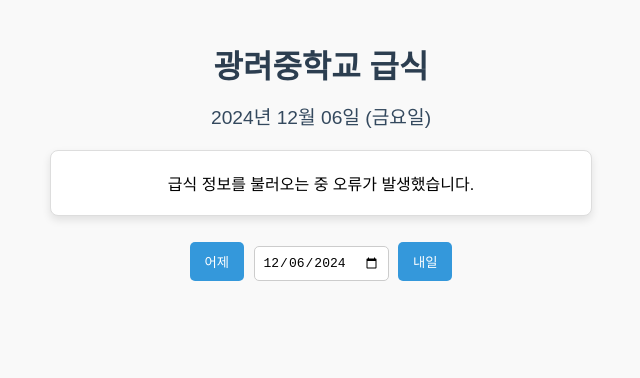
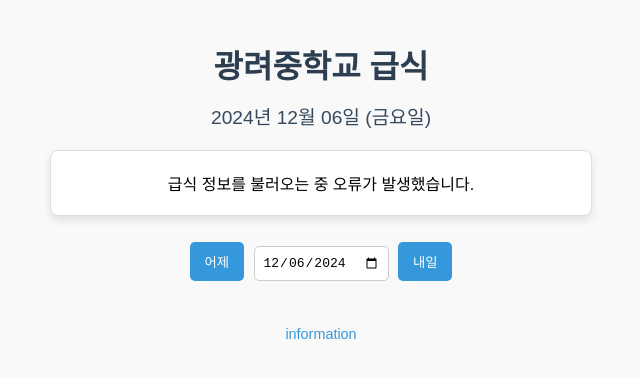
Before and after one commit to r1614/r1614.github.io, a plain HTML site: page index.html in a window 1280 px wide. Shown: the whole page, without its empty margins (319-959 px from the left). Drawn offline with Linux system fonts and the light colour scheme; no server answers.

Commit message:
Update index.html

```diff
--- a/index.html
+++ b/index.html
@@ -85,6 +85,19 @@
       border: 1px solid #ccc;
       margin-top: 10px;
     }
+    footer {
+      margin-top: 40px;
+      font-size: 0.9em;
+      color: #7f8c8d;
+    }
+    footer a {
+      text-decoration: none;
+      color: #3498db;
+      transition: color 0.3s ease;
+    }
+    footer a:hover {
+      color: #2980b9;
+    }
   </style>
 </head>
 <body>
@@ -97,6 +110,10 @@
     <input type="date" id="calendar" onchange="setDateFromCalendar()">
     <button onclick="changeDate(1)">내일</button>
   </div>
+
+  <footer>
+    <a href="https://yijn10.xyz/information.html" target="_blank">information</a>
+  </footer>
 
   <script>
     let currentDate = new Date();
```
